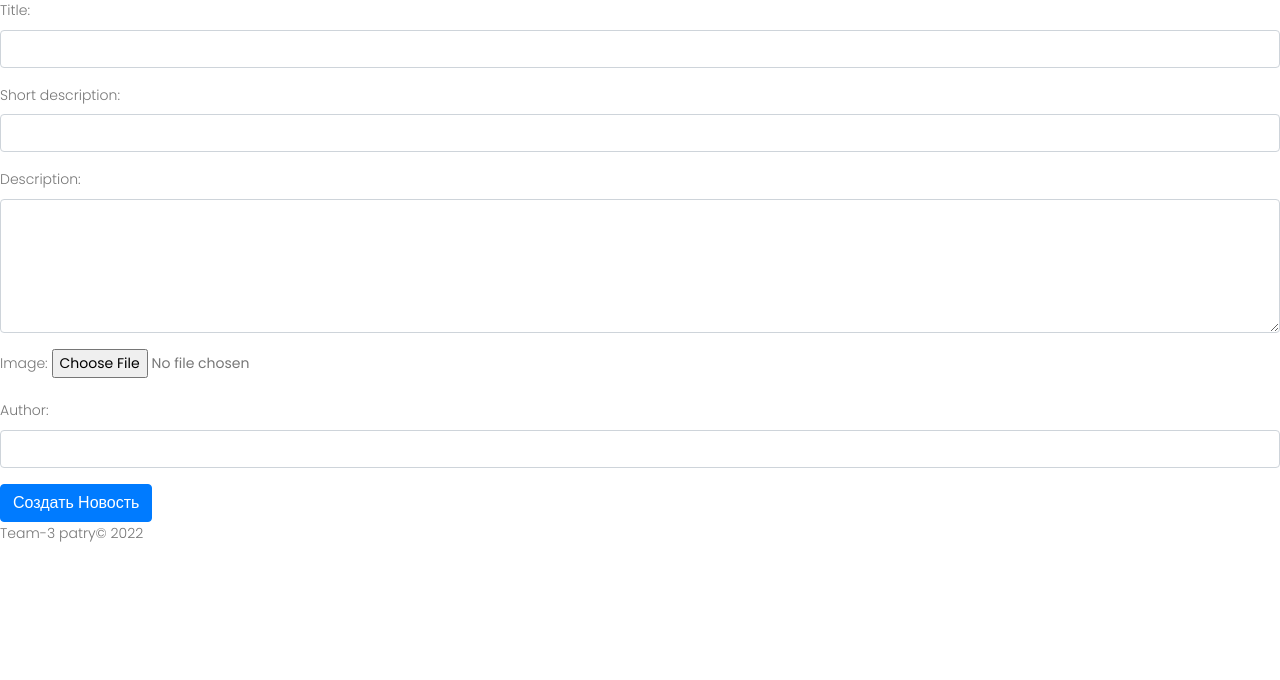
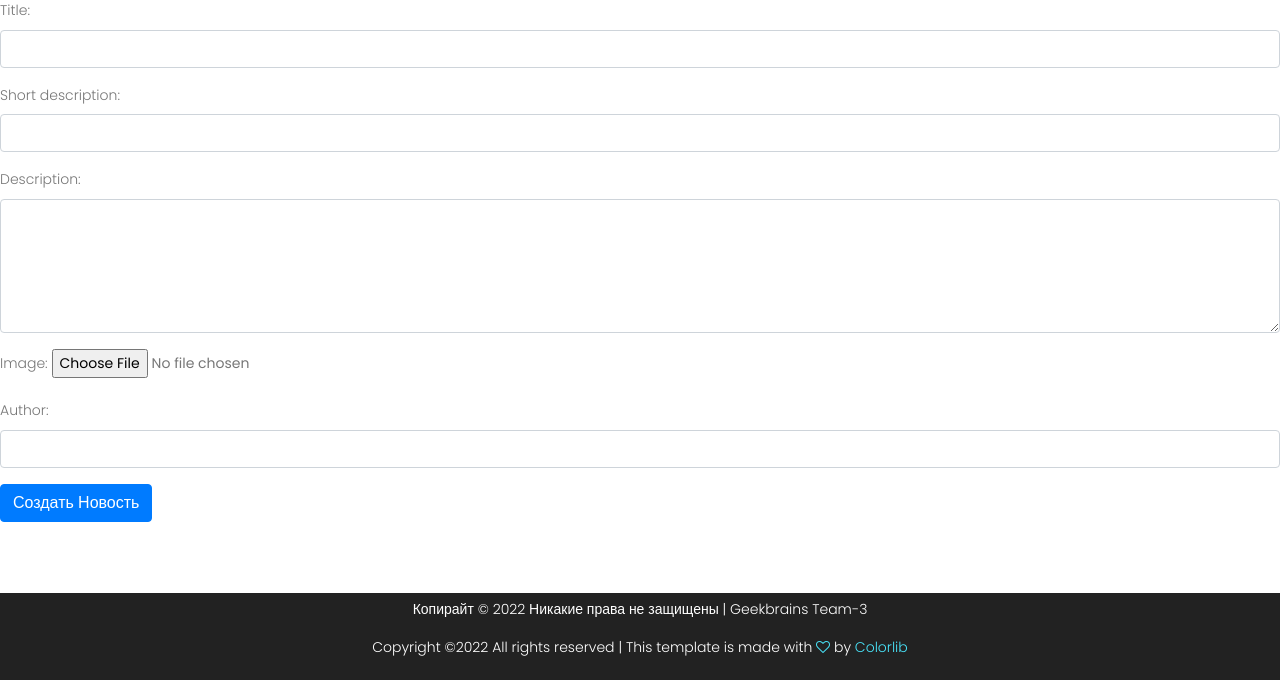
Before and after one commit to ruchej/gb_hh, a Django app: page /blog/post-create/ in a window 1280 px wide. Shown: the part 120-800 px from the top of the page. Run offline with Django 4.2, Linux system fonts and the light colour scheme; parts of the project's set-up code (start-up, migrations or seed data) failed here and were passed over; some libraries are stand-ins or nearby versions.

Commit message:
reset base

```diff
--- a/hh/templates/base.html
+++ b/hh/templates/base.html
@@ -82,7 +82,38 @@
         <div class="spinner-border text-info" style="display: none"></div>
     </div>
 
-        <div class="footer"> Team-3 patry&copy; {% now "Y" %}</div>
-    </div>
+    <footer class="footer-area section-gap">
+        <p class="footer-text text-white">
+            Копирайт &copy;
+            <script>document.write(new Date().getFullYear());</script>
+            Никакие права не защищены | Geekbrains Team-3
+        </p>
+        <p class="footer-text text-white">
+            <!-- Link back to Colorlib can't be removed. Template is licensed under CC BY 3.0. -->
+            Copyright &copy;<script>document.write(new Date().getFullYear());</script>
+            All rights reserved | This template is made with <i class="fa fa-heart-o" aria-hidden="true"></i> by <a
+                href="https://colorlib.com" target="_blank">Colorlib</a>
+            <!-- Link back to Colorlib can't be removed. Template is licensed under CC BY 3.0. -->
+        </p>
+    </footer>
+
+</div>
+
+<script src="{% static 'js/vendor/jquery-3.6.0.min.js' %}"></script>
+<script src="{% static 'js/vendor/jquery.waypoints.min.js' %}"></script>
+<script src="{% static 'js/vendor/infinite.min.js' %}"></script>
+<script src="{% static 'js/vendor/bootstrap.min.js' %}"></script>
+<script src="{% static 'js/main.js' %}"></script>
+<script>
+    let infinite = new Waypoint.Infinite({
+        element: $('.infinite-container')[0],
+        onBeforePageLoad: function () {
+            $('.spinner-border').show();
+        },
+        onAfterPageLoad: function ($items) {
+            $('.spinner-border').hide();
+        }
+    });
+</script>
 </body>
 </html>
```
